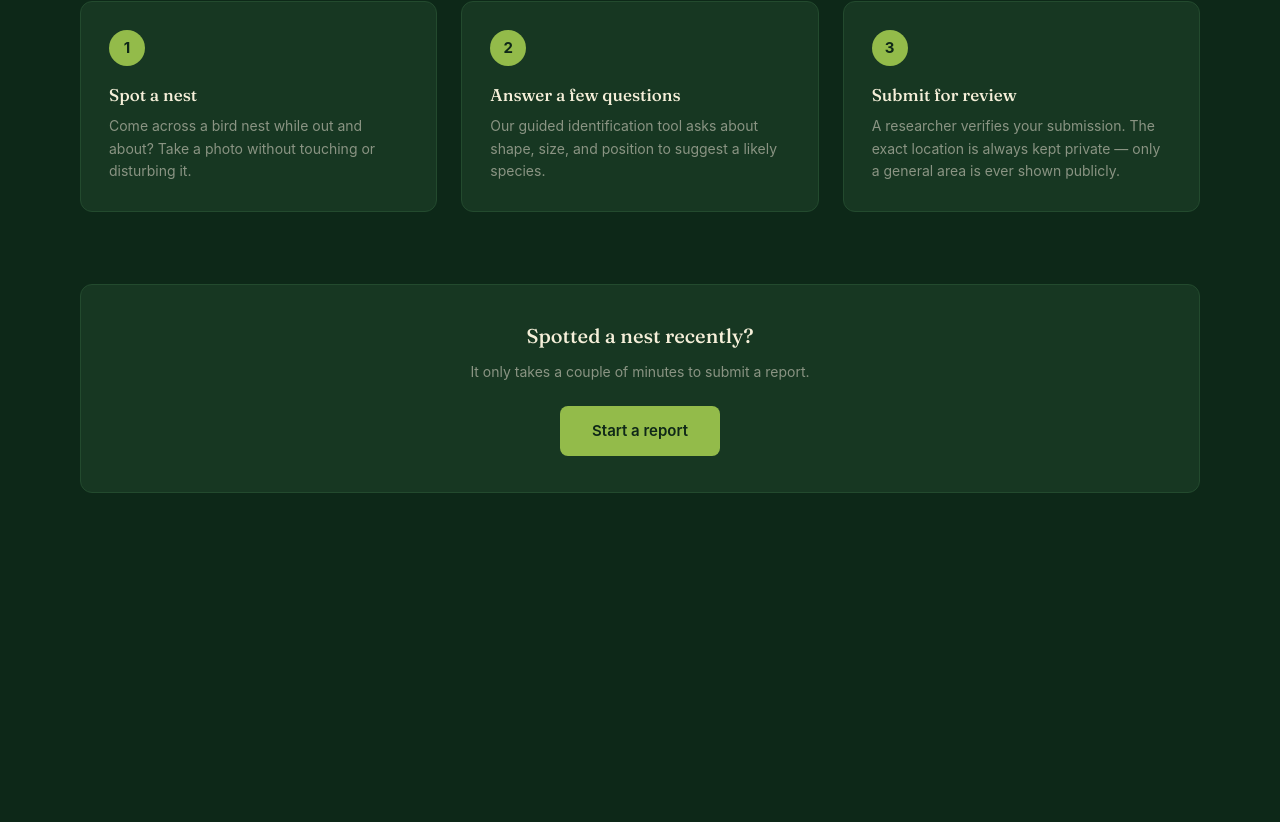
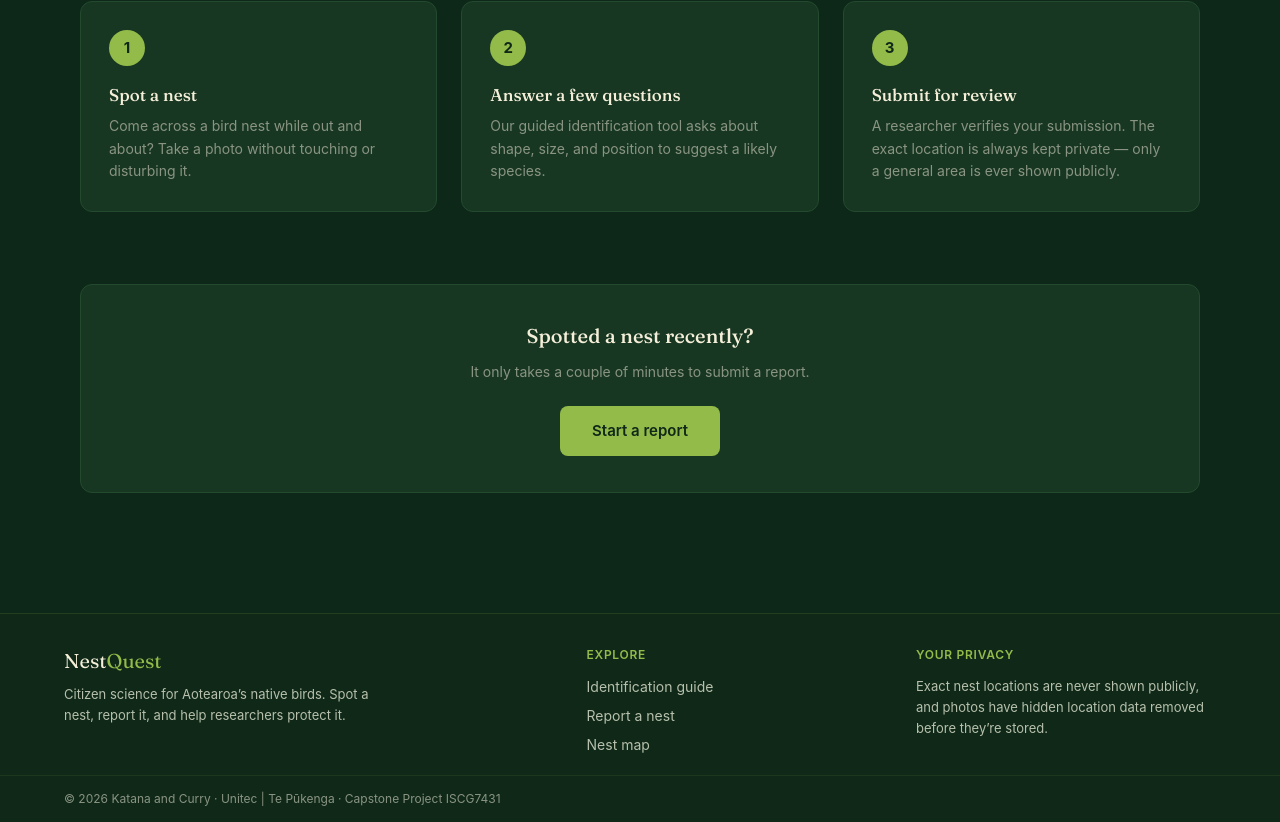
Before and after one commit to RogerStanley6090/nestquest-frontend, a React (Vite) app: page / in a window 1280 px wide. Shown: the part 675-1497 px from the top of the page. Before the commit the page ends 1248 px from the top, so only its background shows below. Built offline with nearby package versions, Linux system fonts and the light colour scheme; no server answers.

Commit message:
Add site footer

```diff
--- a/src/App.jsx
+++ b/src/App.jsx
@@ -18,6 +18,23 @@ const BRAND = {
   accent: '#93BB4A',
   text: '#F5EFD9',
   textMuted: '#8A9483',
+}
+
+const FOOTER_TEXT = '#B7C0AC'
+
+const footerHeading = {
+  fontSize: 12,
+  color: BRAND.accent,
+  textTransform: 'uppercase',
+  letterSpacing: '0.06em',
+  fontWeight: 600,
+  margin: '0 0 12px',
+}
+
+const footerLink = {
+  color: FOOTER_TEXT,
+  textDecoration: 'none',
+  fontSize: 14,
 }
 
 function App() {
@@ -43,7 +60,7 @@ function App() {
   }
 
   return (
-    <div style={{ minHeight: '100vh' }}>
+    <div style={{ minHeight: '100vh', display: 'flex', flexDirection: 'column' }}>
       <header
         className="nq-header"
         style={{ background: BRAND.header, display: 'flex', alignItems: 'center', justifyContent: 'space-between', borderBottom: '1px solid rgba(147,187,74,0.15)' }}
@@ -86,7 +103,7 @@ function App() {
         </nav>
       </header>
 
-      <main className="nq-main" style={{ maxWidth: 1200, margin: '0 auto' }}>
+      <main className="nq-main" style={{ flex: 1, width: '100%', maxWidth: 1200, margin: '0 auto' }}>
         <Routes>
           <Route path="/" element={<Home />} />
           <Route path="/guide" element={<IdentificationGuide />} />
@@ -114,6 +131,65 @@ function App() {
           <Route path="*" element={<NotFound />} />
         </Routes>
       </main>
+
+      <footer
+        style={{
+          background: BRAND.header,
+          borderTop: '1px solid rgba(147,187,74,0.15)',
+          marginTop: 40,
+        }}
+      >
+        <div
+          style={{
+            maxWidth: 1200,
+            margin: '0 auto',
+            padding: '32px 24px 20px',
+            display: 'flex',
+            flexWrap: 'wrap',
+            gap: 32,
+            justifyContent: 'space-between',
+          }}
+        >
+          <div style={{ maxWidth: 320 }}>
+            <p style={{ fontFamily: "'Fraunces', Georgia, serif", fontSize: 20, color: BRAND.text, margin: '0 0 8px' }}>
+              Nest<span style={{ color: BRAND.accent }}>Quest</span>
+            </p>
+            <p style={{ fontSize: 13, color: FOOTER_TEXT, lineHeight: 1.6, margin: 0 }}>
+              Citizen science for Aotearoa’s native birds. Spot a nest, report it, and help researchers protect it.
+            </p>
+          </div>
+
+          <div>
+            <p style={footerHeading}>Explore</p>
+            <div style={{ display: 'flex', flexDirection: 'column', gap: 8 }}>
+              <Link to="/guide" style={footerLink}>Identification guide</Link>
+              <Link to="/report" style={footerLink}>Report a nest</Link>
+              <Link to="/map" style={footerLink}>Nest map</Link>
+            </div>
+          </div>
+
+          <div style={{ maxWidth: 300 }}>
+            <p style={footerHeading}>Your privacy</p>
+            <p style={{ fontSize: 13, color: FOOTER_TEXT, lineHeight: 1.6, margin: 0 }}>
+              Exact nest locations are never shown publicly, and photos have hidden location data removed before they’re stored.
+            </p>
+          </div>
+        </div>
+
+        <div style={{ borderTop: '1px solid rgba(147,187,74,0.1)' }}>
+          <p
+            style={{
+              maxWidth: 1200,
+              margin: '0 auto',
+              padding: '14px 24px',
+              fontSize: 12,
+              color: BRAND.textMuted,
+            }}
+          >
+            © {new Date().getFullYear()} Katana and Curry · Unitec | Te Pūkenga · Capstone Project ISCG7431
+          </p>
+        </div>
+      </footer>
     </div>
   )
 }
```
